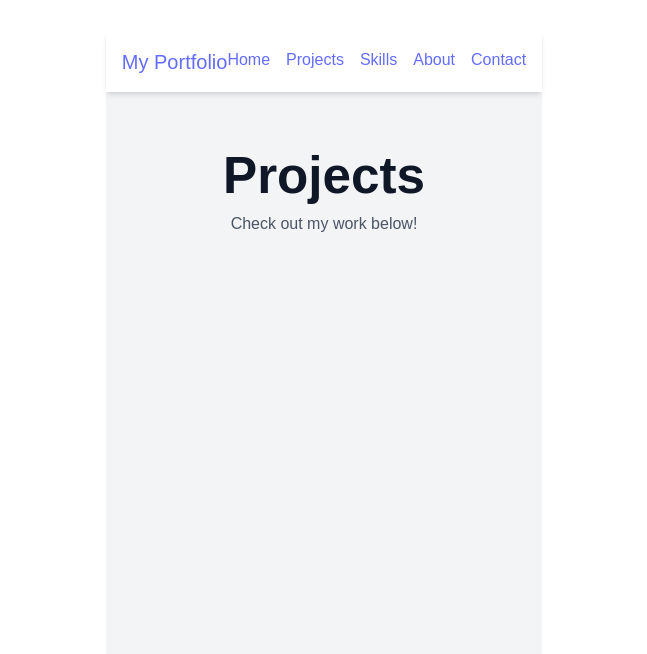
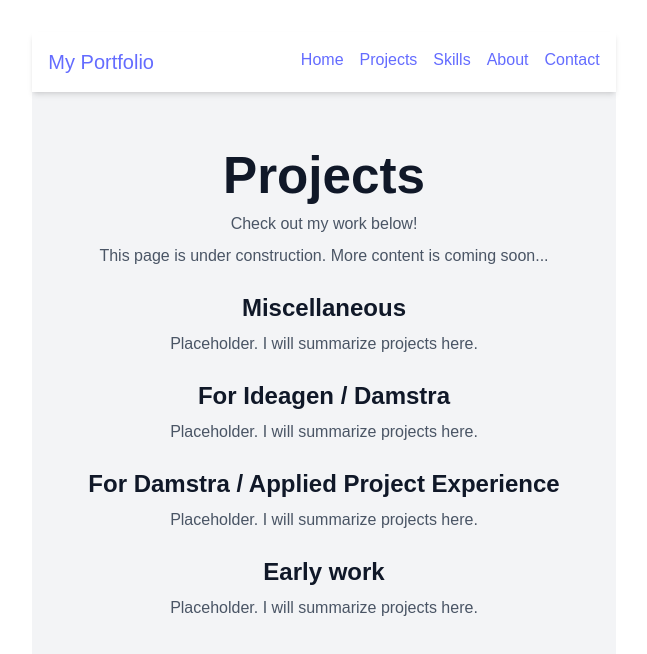
Before and after one commit to andrewgreenhill/ag-portfolio, a React (Vite) app: page /projects in a window 1280 px wide. Shown: the top 654 px of the page, without its empty margins (316-963 px from the left). Built offline with nearby package versions, Linux system fonts and the light colour scheme.

Commit message:
Add under construction messages and placeholders to Home, Skills, and Projects pages

```diff
--- a/src/pages/Home.tsx
+++ b/src/pages/Home.tsx
@@ -1,4 +1,5 @@
 import PageTransition from '../components/PageTransition';
+import UnderConstructionLogo from '../assets/under-construction.png';
 
 function Home() {
   return (
@@ -13,6 +14,17 @@ function Home() {
       {/* <p className="mt-4 text-lg text-gray-600">
         I build modern, responsive, and user-friendly web applications
       </p> */}
+
+      <br />
+      <p className="mt-2 text-gray-600">
+        My portfolio is under construction. More content is coming soon... {/* TODO */}
+      </p>
+      <br />
+      <img
+        src={UnderConstructionLogo}
+        alt="Under Construction"
+        className="under-construction-logo"
+      />
     </PageTransition>
   );
 }
--- a/src/pages/Projects.tsx
+++ b/src/pages/Projects.tsx
@@ -6,6 +6,35 @@ function Projects() {
       <div className="text-center p-10">
         <h1 className="text-3xl font-bold">Projects</h1>
         <p className="mt-2 text-gray-600">Check out my work below!</p>
+
+        <p className="mt-2 text-gray-600">
+          This page is under construction. More content is coming soon... {/* TODO */}
+        </p>
+
+        <br />
+        <h2 className="text-2xl font-bold">Miscellaneous</h2>
+        <p className="mt-2 text-gray-600">
+          Placeholder. I will summarize projects here. {/* TODO */}
+        </p>
+
+        <br />
+        <h2 className="text-2xl font-bold">For Ideagen / Damstra</h2>
+        <p className="mt-2 text-gray-600">
+          Placeholder. I will summarize projects here. {/* TODO */}
+        </p>
+
+        <br />
+        <h2 className="text-2xl font-bold">For Damstra / Applied Project Experience</h2>
+        <p className="mt-2 text-gray-600">
+          Placeholder. I will summarize projects here. {/* TODO */}
+        </p>
+
+        <br />
+        <h2 className="text-2xl font-bold">Early work</h2>
+
+        <p className="mt-2 text-gray-600">
+          Placeholder. I will summarize projects here. {/* TODO */}
+        </p>
       </div>
     </PageTransition>
   );
--- a/src/pages/Skills.tsx
+++ b/src/pages/Skills.tsx
@@ -7,14 +7,17 @@ function Skills() {
         <h1 className="text-3xl font-bold">Skills</h1>
         <p className="mt-2 text-gray-600">Here's a list of my relevant skills...</p>
         <ul className="mt-4 text-left">
-          <li>HTML</li>
-          <li>CSS</li>
+          <li>
+            <em>This list is under construction but here are my main skills:</em>
+          </li>
           <li>JavaScript</li>
           <li>TypeScript</li>
           <li>React</li>
-          <li>
-            <em>Unfinished, WIP...</em>
-          </li>
+          <li>HTML</li>
+          <li>CSS</li>
+          <li>Redux</li>
+          <li>Python</li>
+          <li>C#</li>
         </ul>
       </div>
     </PageTransition>
```
Also changed, not shown: doc/DevNotes.txt, src/assets/under-construction.png (added).
